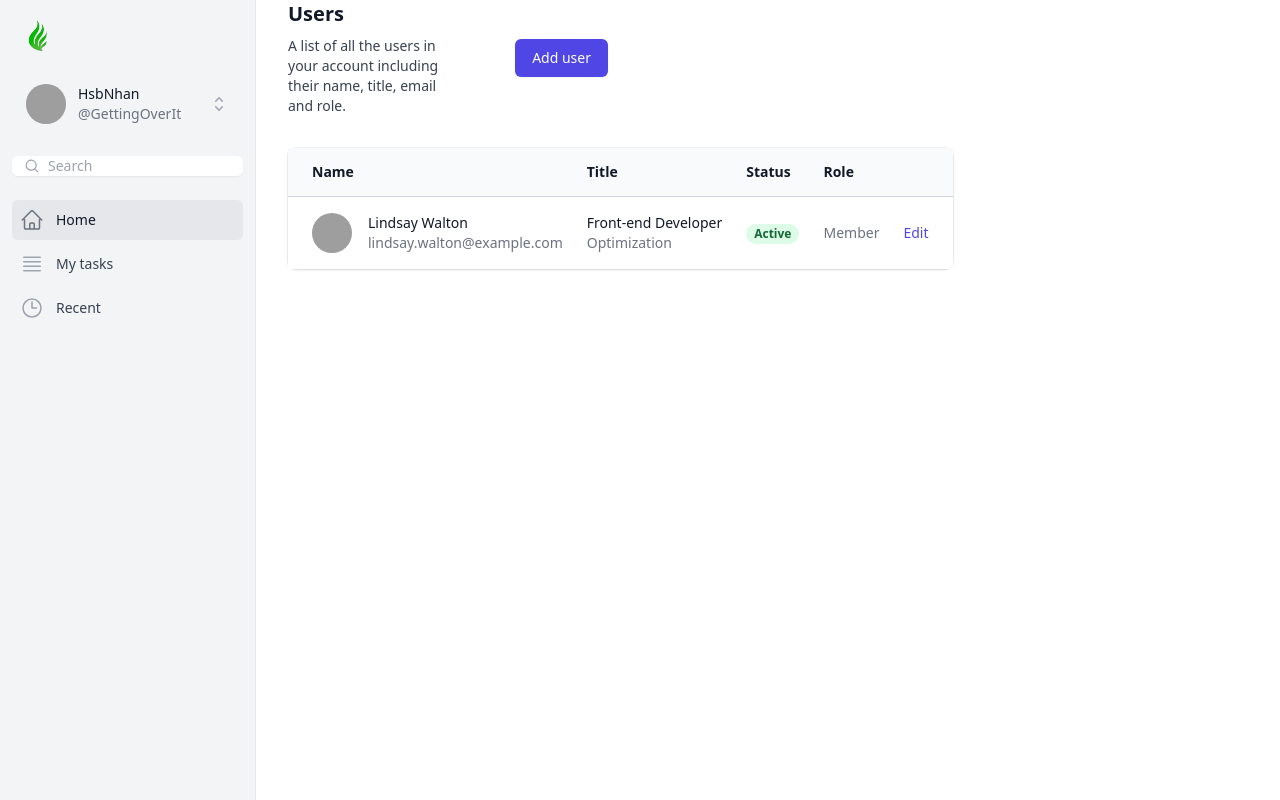
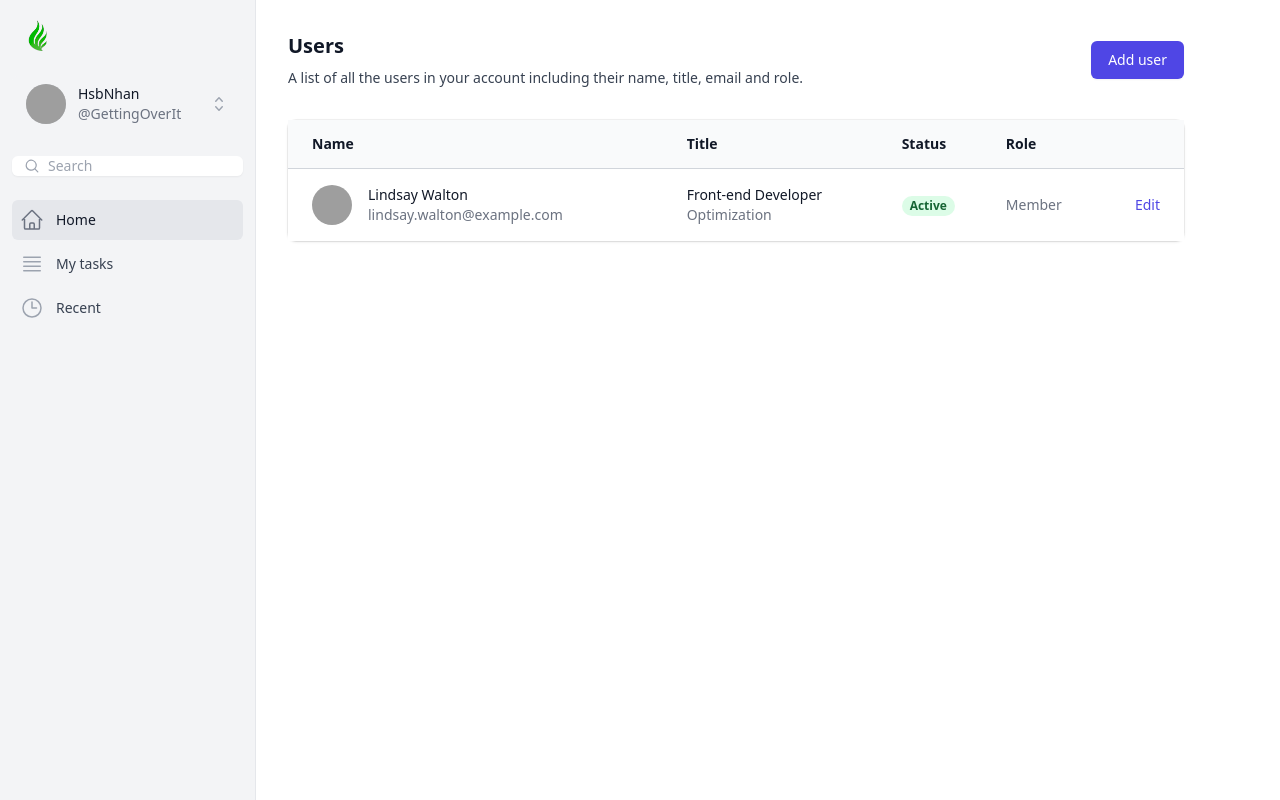
Before and after one commit to bobaonhan123/firewinggpt, a React (Create React App) app: page / in a window 1280 px wide. Built offline with nearby package versions, Linux system fonts and the light colour scheme; grey boxes are pictures that could not be loaded.

Commit message:
update table

```diff
--- a/src/components/tasksTable.js
+++ b/src/components/tasksTable.js
@@ -14,8 +14,8 @@ const people = [
 
 export default function Example() {
     return (
-        <div className="w-96">
-        <div className="px-4 w-full lg:px-8">
+        <div className="w-9/12 ">
+        <div className="mt-8 px-4 w-full lg:px-8">
             <div className="sm:flex sm:items-center">
                 <div className="sm:flex-auto">
                     <h1 className="text-xl font-semibold text-gray-900">Users</h1>
```
